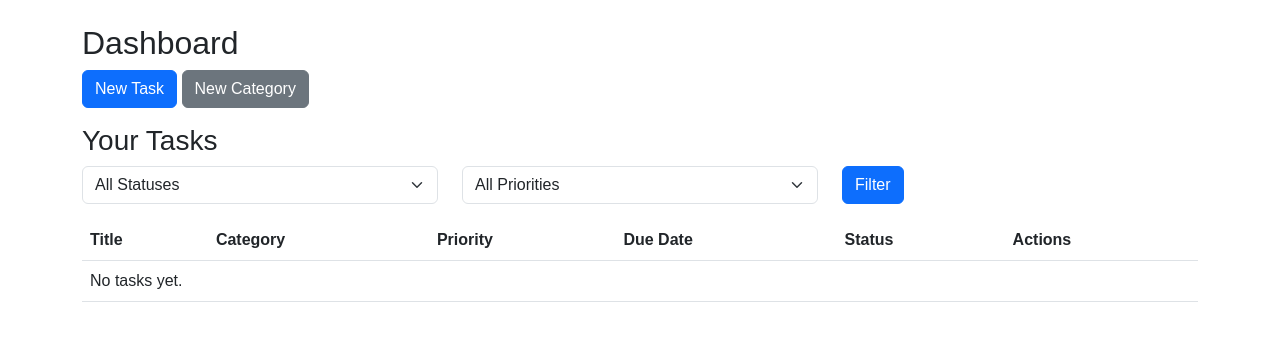
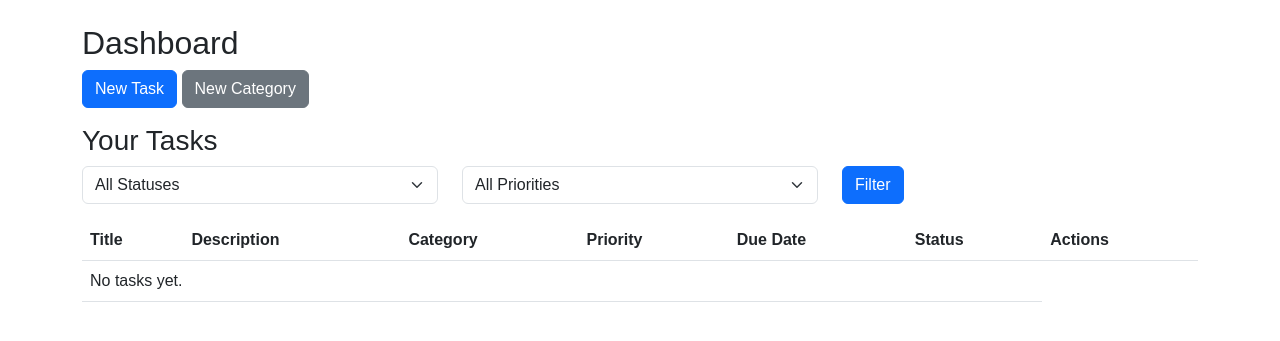
Before and after one commit to SuvarnaSatvika/django-task-manager, a Django app: page /dashboard/ in a window 1280 px wide. Shown: the part 56-397 px from the top of the page. Run offline with Django 4.2, Linux system fonts and the light colour scheme; the visitor is signed in with stand-in values (Sample User, id 1); data that the repository does not hold is empty.

Commit message:
Changes to description in dashboard view

```diff
--- a/tasks/templates/tasks/dashboard.html
+++ b/tasks/templates/tasks/dashboard.html
@@ -31,6 +31,7 @@
         <thead>
             <tr>
                 <th>Title</th>
+                <th>Description</th>
                 <th>Category</th>
                 <th>Priority</th>
                 <th>Due Date</th>
@@ -42,6 +43,7 @@
             {% for task in tasks %}
                 <tr>
                     <td>{{ task.title }}</td>
+                    <td>{{ task.description }}</td>
                     <td>{{ task.category|default:"None" }}</td>
                     <td>{{ task.get_priority_display }}</td>
                     <td>{{ task.due_date|default:"None" }}</td>
```
